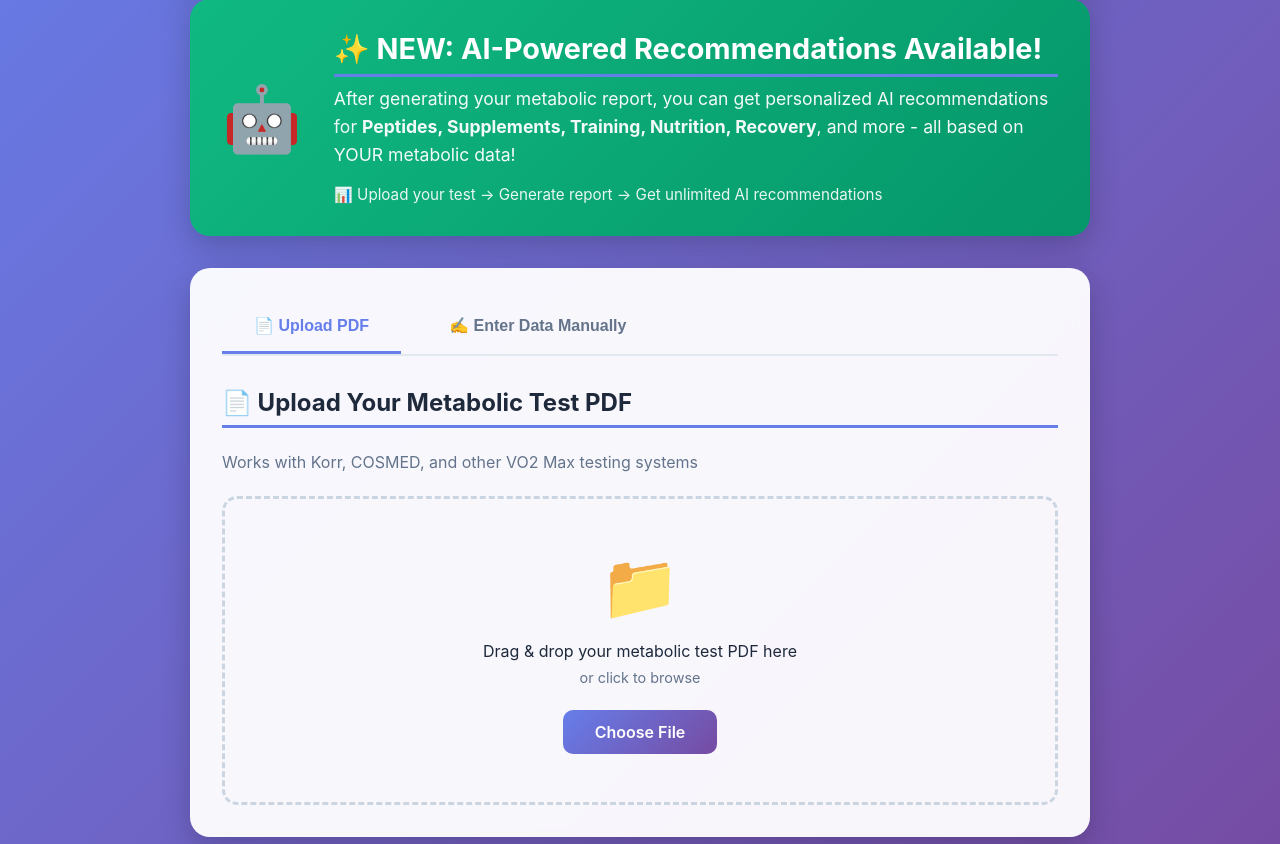
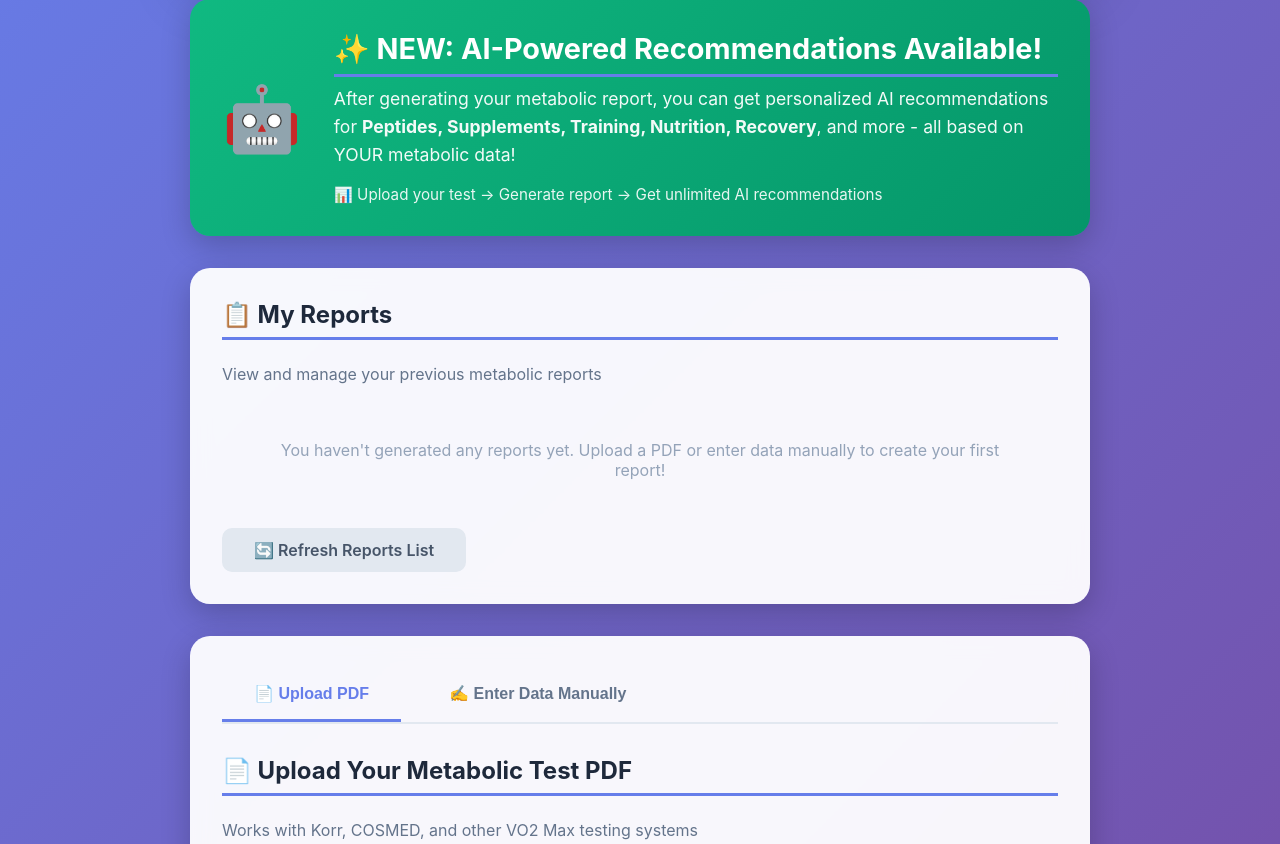
Before and after one commit to mgentry11/metabomaxpro1, a Flask app: page /index in a window 1280 px wide. Shown: the part 239-1083 px from the top of the page. Run offline with Flask 3, Linux system fonts and the light colour scheme; the visitor is signed in with stand-in values (Sample User, id 1); data that the repository does not hold is empty.

Commit message:
Add report management: View and delete previous reports
NEW FEATURE: My Reports section at the top of the page!

Features:
- View all your previous metabolic reports
- See report details (type, date created, age data)
- Delete unwanted reports with confirmation
- Auto-refreshes list after deletion
- Cleans up both database records AND files

Backend changes (app.py):
- GET /api/my-reports - Fetches user's reports from Supabase
- DELETE /api/delete-report/<id> - Deletes report from DB and disk
- Security: Verifies user owns report before deletion
- Removes both basic and AI-enhanced report files

Frontend changes (index.html):
- New "My Reports" section at top of page
- Displays reports in a clean card layout
- Shows creation date and age data
- Delete button with confirmation prompt
- Automatically loads reports on page load
- Refresh button to reload the list

This allows users to manage accumulated reports and delete ones they
don't want, keeping their account clean!

🤖 Generated with [Claude Code](https://claude.com/claude-code)

Co-Authored-By: Claude <noreply@anthropic.com>

```diff
--- a/app.py
+++ b/app.py
@@ -958,6 +958,77 @@ def view_ai_report(file_id):
     report_with_download = report_html.replace('<body>', f'<body>{download_button}')
 
     return report_with_download
+
+@app.route('/api/my-reports', methods=['GET'])
+@login_required
+def get_my_reports():
+    """Get all reports for the current user"""
+    user_id = session['user']['id']
+
+    try:
+        # Fetch reports from Supabase
+        response = http_session.get(
+            f"{SUPABASE_REST_URL}/reports?user_id=eq.{user_id}&order=created_at.desc&select=id,created_at,report_type,chronological_age,biological_age",
+            headers=get_supabase_headers()
+        )
+
+        if response.ok:
+            reports = response.json()
+            return jsonify({'success': True, 'reports': reports})
+        else:
+            return jsonify({'success': False, 'error': 'Failed to fetch reports'}), 500
+    except Exception as e:
+        print(f"Error fetching reports: {str(e)}")
+        return jsonify({'success': False, 'error': str(e)}), 500
+
+@app.route('/api/delete-report/<int:report_id>', methods=['DELETE'])
+@login_required
+def delete_report(report_id):
+    """Delete a specific report"""
+    user_id = session['user']['id']
+
+    try:
+        # First, verify the report belongs to this user
+        check_response = http_session.get(
+            f"{SUPABASE_REST_URL}/reports?id=eq.{report_id}&user_id=eq.{user_id}&select=id,html_storage_path",
+            headers=get_supabase_headers()
+        )
+
+        if not check_response.ok or not check_response.json():
+            return jsonify({'success': False, 'error': 'Report not found or unauthorized'}), 404
+
+        report_data = check_response.json()[0]
+
+        # Delete the HTML files from disk if they exist
+        file_id_pattern = report_data.get('html_storage_path', '')
+        if file_id_pattern:
+            # Extract file_id from path
+            import re
+            match = re.search(r'/([a-f0-9\-]+)_report\.html', file_id_pattern)
+            if match:
+                file_id = match.group(1)
+                basic_report = os.path.join(app.config['REPORTS_FOLDER'], f"{file_id}_report.html")
+                ai_report = os.path.join(app.config['REPORTS_FOLDER'], f"{file_id}_report_with_ai.html")
+
+                # Delete files if they exist
+                if os.path.exists(basic_report):
+                    os.remove(basic_report)
+                if os.path.exists(ai_report):
+                    os.remove(ai_report)
+
+        # Delete from database
+        delete_response = http_session.delete(
+            f"{SUPABASE_REST_URL}/reports?id=eq.{report_id}",
+            headers=get_supabase_headers()
+        )
+
+        if delete_response.ok:
+            return jsonify({'success': True})
+        else:
+            return jsonify({'success': False, 'error': 'Failed to delete report'}), 500
+    except Exception as e:
+        print(f"Error deleting report: {str(e)}")
+        return jsonify({'success': False, 'error': str(e)}), 500
 
 def generate_html_report(extracted_data, custom_data):
     """Generate HTML report from extracted and custom data"""
--- a/templates/index.html
+++ b/templates/index.html
@@ -49,6 +49,24 @@
                 }
             }
         </style>
+
+        <!-- My Reports Section -->
+        <div class="card" id="myReportsSection" style="margin-bottom: 2rem;">
+            <h2>📋 My Reports</h2>
+            <p style="color: #64748b; margin-bottom: 1.5rem;">View and manage your previous metabolic reports</p>
+
+            <div id="reportsList" style="display: none;">
+                <!-- Reports will be loaded here -->
+            </div>
+
+            <div id="noReports" style="text-align: center; padding: 2rem; color: #94a3b8;">
+                <p>You haven't generated any reports yet. Upload a PDF or enter data manually to create your first report!</p>
+            </div>
+
+            <button class="btn btn-secondary" onclick="loadMyReports()" style="margin-top: 1rem;">
+                🔄 Refresh Reports List
+            </button>
+        </div>
 
         <!-- Input Method Selection -->
         <div class="card" id="uploadSection">
@@ -699,6 +717,96 @@ Example:
             document.getElementById('generateAIBtn').textContent = 'Generate AI Recommendations';
             window.scrollTo({ top: document.getElementById('aiSection').offsetTop - 100, behavior: 'smooth' });
         }
+
+        // Load user's reports
+        async function loadMyReports() {
+            try {
+                const response = await fetch('/api/my-reports');
+                const data = await response.json();
+
+                const reportsList = document.getElementById('reportsList');
+                const noReports = document.getElementById('noReports');
+
+                if (data.success && data.reports && data.reports.length > 0) {
+                    // Show reports list
+                    reportsList.style.display = 'block';
+                    noReports.style.display = 'none';
+
+                    // Build reports HTML
+                    let html = '<div style="display: grid; gap: 1rem;">';
+
+                    data.reports.forEach(report => {
+                        const date = new Date(report.created_at).toLocaleDateString('en-US', {
+                            month: 'short',
+                            day: 'numeric',
+                            year: 'numeric',
+                            hour: '2-digit',
+                            minute: '2-digit'
+                        });
+
+                        html += `
+                            <div style="background: #f8fafc; border: 2px solid #e2e8f0; border-radius: 12px; padding: 1.5rem; display: flex; justify-content: space-between; align-items: center;">
+                                <div>
+                                    <h3 style="margin-bottom: 0.5rem; color: #1e293b;">
+                                        ${report.report_type ? report.report_type.charAt(0).toUpperCase() + report.report_type.slice(1) : 'Metabolic'} Report
+                                    </h3>
+                                    <p style="color: #64748b; font-size: 0.9rem; margin-bottom: 0.5rem;">
+                                        Created: ${date}
+                                    </p>
+                                    ${report.chronological_age ? `<p style="color: #64748b; font-size: 0.9rem;">Age: ${report.chronological_age} years old (Bio Age: ${report.biological_age})</p>` : ''}
+                                </div>
+                                <div style="display: flex; gap: 0.75rem;">
+                                    <button class="btn btn-secondary" onclick="deleteReport(${report.id})" style="background: #ef4444; border: none; padding: 0.5rem 1rem;">
+                                        🗑️ Delete
+                                    </button>
+                                </div>
+                            </div>
+                        `;
+                    });
+
+                    html += '</div>';
+                    reportsList.innerHTML = html;
+                } else {
+                    // No reports
+                    reportsList.style.display = 'none';
+                    noReports.style.display = 'block';
+                }
+            } catch (error) {
+                console.error('Error loading reports:', error);
+                alert('Failed to load reports: ' + error.message);
+            }
+        }
+
+        // Delete a report
+        async function deleteReport(reportId) {
+            if (!confirm('Are you sure you want to delete this report? This action cannot be undone.')) {
+                return;
+            }
+
+            try {
+                const response = await fetch(`/api/delete-report/${reportId}`, {
+                    method: 'DELETE'
+                });
+
+                const data = await response.json();
+
+                if (data.success) {
+                    alert('Report deleted successfully!');
+                    // Reload the reports list
+                    loadMyReports();
+                } else {
+                    alert('Failed to delete report: ' + (data.error || 'Unknown error'));
+                }
+            } catch (error) {
+                console.error('Error deleting report:', error);
+                alert('Failed to delete report: ' + error.message);
+            }
+        }
+
+        // Load reports when page loads
+        document.addEventListener('DOMContentLoaded', function() {
+            loadMyReports();
+        });
     </script>
 </body>
 </html>
```
